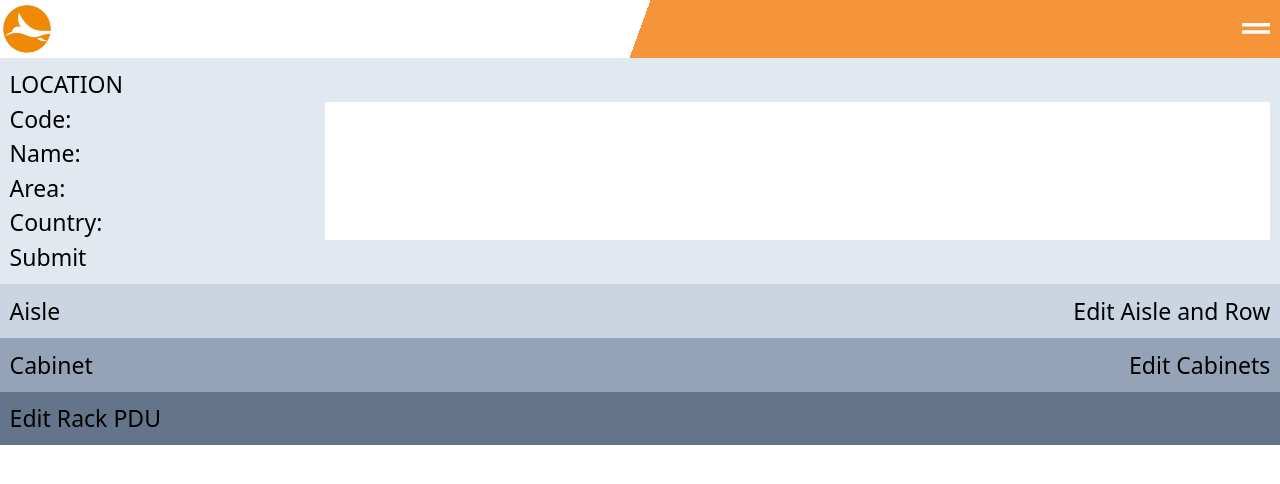
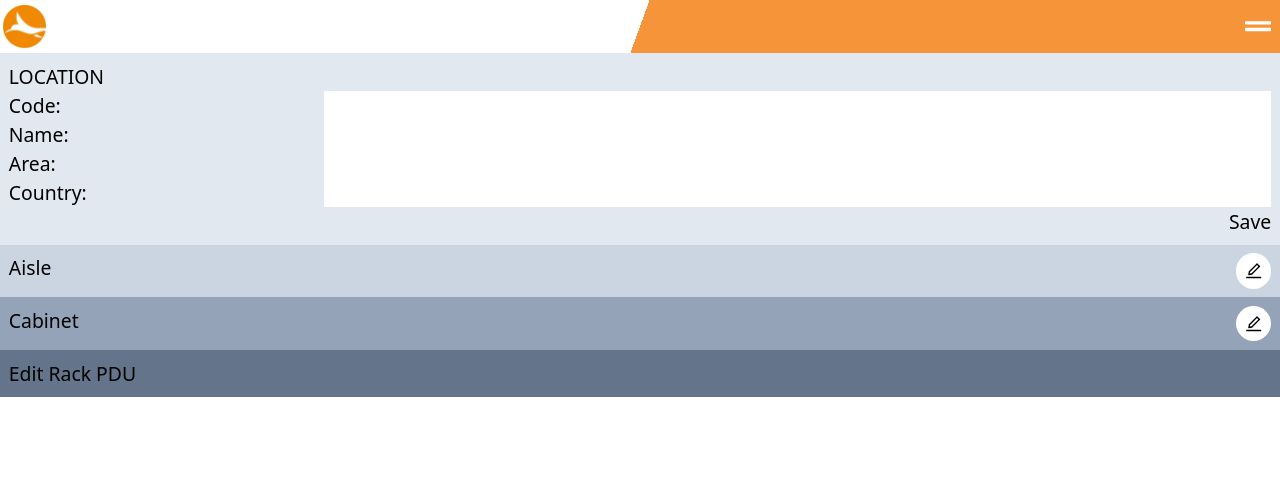
Before and after one commit to TravisAlanH/auditbuildv1, a React (Create React App) app: page /audit in a window 1280 px wide. Shown: the top 484 px of the page. Built offline with nearby package versions, Linux system fonts and the light colour scheme.

Commit message:
Formate and Clean

```diff
--- a/src/App.css
+++ b/src/App.css
@@ -37,7 +37,7 @@
   }
 } */
 * {
-  font-size: 1.2rem;
+  font-size: 1.1rem;
 }
 
 .orangeSplit {
--- a/src/Comp/Audit/Tabs/AisleRow.js
+++ b/src/Comp/Audit/Tabs/AisleRow.js
@@ -1,5 +1,6 @@
 import React from "react";
 import LabelInput from "../../Reuse/LabelInput";
+import { AiOutlineEdit } from "react-icons/ai";
 
 export default function Location({ aisle, setAisle, show, setShow }) {
   const [holdAisle, setHoldAisle] = React.useState(aisle);
@@ -24,7 +25,9 @@ export default function Location({ aisle, setAisle, show, setShow }) {
         // Small
         <div className="flex flex-row justify-between">
           <h2>{aisle.length > 0 ? aisle[0].Object : "Aisle"}</h2>
-          <button onClick={() => setShow([0, 1, 0, 0, 0, 0, 0, 0])}>Edit Aisle and Row</button>
+          <button onClick={() => setShow([0, 1, 0, 0, 0, 0, 0, 0])} className="rounded-full bg-white w-8 h-8 flex flex-row justify-center items-center">
+            <AiOutlineEdit />
+          </button>
         </div>
       ) : (
         // Large
@@ -79,7 +82,7 @@ export default function Location({ aisle, setAisle, show, setShow }) {
             );
           })}
           <input type="hidden" value="END" />
-          <div className="flex flex-col">
+          <div className="flex flex-row justify-between">
             <button onClick={AddAisle}>Add Aisle</button>
             <button onClick={() => setShow([0, 0, 1, 0, 0, 0, 0, 0])}> Save</button>
           </div>
--- a/src/Comp/Audit/Tabs/Cabinets.js
+++ b/src/Comp/Audit/Tabs/Cabinets.js
@@ -1,7 +1,7 @@
 import React from "react";
 import Cab from "../../../JSON/Step3";
 import { findClosestMatches } from "../../Reuse/Functions";
-import { AiOutlineDownCircle, AiOutlineUpCircle } from "react-icons/ai";
+import { AiOutlineDownCircle, AiOutlineEdit, AiOutlineUpCircle } from "react-icons/ai";
 
 export default function Cabinets({ cabinet, setCabinet, show, setShow, location, aisle }) {
   const [holdCabinets, setHoldCabinets] = React.useState(cabinet);
@@ -31,7 +31,9 @@ export default function Cabinets({ cabinet, setCabinet, show, setShow, location,
         // Small
         <div className="flex flex-row justify-between">
           <h2>{cabinet.length > 0 ? cabinet[0].Object : "Cabinet"}</h2>
-          <button onClick={() => setShow([0, 0, 0, 1, 0, 0, 0, 0])}>Edit Cabinets</button>
+          <button onClick={() => setShow([0, 0, 0, 1, 0, 0, 0, 0])} className="rounded-full bg-white w-8 h-8 flex flex-row justify-center items-center">
+            <AiOutlineEdit />
+          </button>
         </div>
       ) : (
         // Large
@@ -162,8 +164,10 @@ export default function Cabinets({ cabinet, setCabinet, show, setShow, location,
               );
             })}
           </form>
-          <button onClick={Add}>Add Cabinet</button>
-          <button onClick={() => setShow([1, 0, 0, 0, 0, 0, 0, 0])}>Submit Cabinets</button>
+          <div className="flex flex-row justify-between">
+            <button onClick={Add}>Add Cabinet</button>
+            <button onClick={() => setShow([1, 0, 0, 0, 0, 0, 0, 0])}>Save</button>
+          </div>
         </div>
       )}
     </div>
--- a/src/Comp/Audit/Tabs/Location.js
+++ b/src/Comp/Audit/Tabs/Location.js
@@ -1,13 +1,14 @@
 import React from "react";
+import { AiOutlineEdit } from "react-icons/ai";
 
 export default function Location({ location, setLocation, show, setShow }) {
   const [holdData, setHoldData] = React.useState({
     Operation: "ADD",
     Object: "LOCATION",
-    Code: "",
-    Name: "",
-    Area: "",
-    Country: "",
+    Code: location.Code ? location.Code : "",
+    Name: location.Name ? location.Name : "",
+    Area: location.Area ? location.Area : "",
+    Country: location.Country ? location.Country : "",
   });
 
   // const TemplateData = Steps.AddLocation;
@@ -32,7 +33,9 @@ export default function Location({ location, setLocation, show, setShow }) {
         // Small
         <div className="flex flex-row justify-between">
           <h2>LOCATION</h2>
-          <button onClick={() => setShow([1, 0, 0, 0, 0, 0, 0, 0])}>Edit Location</button>
+          <button onClick={() => setShow([1, 0, 0, 0, 0, 0, 0, 0])} className="rounded-full bg-white w-8 h-8 flex flex-row justify-center items-center">
+            <AiOutlineEdit />
+          </button>
         </div>
       ) : (
         // Large
@@ -56,12 +59,15 @@ export default function Location({ location, setLocation, show, setShow }) {
                       let TempData = { ...holdData };
                       TempData[step] = e.target.value;
                       setHoldData(TempData);
+                      setLocation(TempData);
                     }}
                   />
                 </div>
               );
             })}
-            <input type="submit" value="Submit" />
+            <div className="flex flex-row justify-end">
+              <input type="submit" value="Save" />
+            </div>
           </form>
         </div>
       )}
--- a/src/Comp/Home/Room/Room.js
+++ b/src/Comp/Home/Room/Room.js
@@ -227,7 +227,7 @@ export default function Room({ location, setLocation }) {
           Export
         </button>
       </div>
-      <div className="" id="holdTable">
+      <div className="hidden" id="holdTable">
         <table id="tableId" className="border-4"></table>
       </div>
     </div>
--- a/src/Comp/Layout.js
+++ b/src/Comp/Layout.js
@@ -8,7 +8,7 @@ import Location from "./Audit/Tabs/Location";
 export default function Layout({ show, setShow, location, setLocation }) {
   return (
     <div>
-      <div className="bg-slate-200">
+      <div className="bg-slate-200 py-2 px-2">
         <Location show={show} setShow={setShow} location={location} setLocation={setLocation} />
       </div>
       <Outlet />
--- a/src/Comp/Nav/NavMenu.js
+++ b/src/Comp/Nav/NavMenu.js
@@ -11,6 +11,9 @@ export default function NavMenu() {
         </div>
         <div className="dropdown-content-NAV px-3 py-1">
           <div className="flex flex-col justify-center items-center">
+            <Link to="/" className="w-full h-full">
+              Home
+            </Link>
             <Link to="/room" className="w-full h-full">
               Room
             </Link>
```
